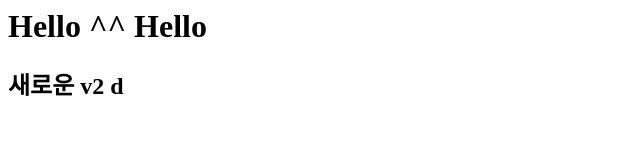
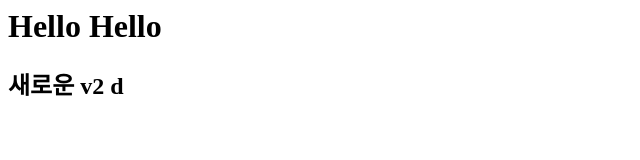
Before and after one commit to hjbeauty/web-contents, a plain HTML site: page index.html in a window 1280 px wide. Shown: the whole page, without its empty margins (0-640 px from the left). Drawn offline with Linux system fonts and the light colour scheme.

Commit message:
Update index.html

```diff
--- a/index.html
+++ b/index.html
@@ -1,2 +1,2 @@
-<h1>Hello  ^^  Hello</h1>
+<h1>Hello  Hello</h1>
 <h2>새로운 v2 d</h2>
```
